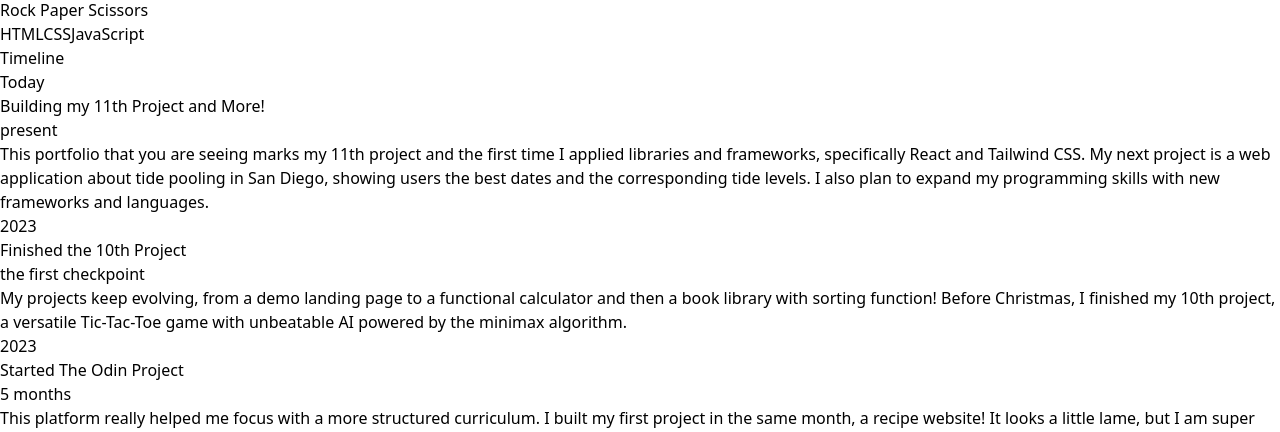
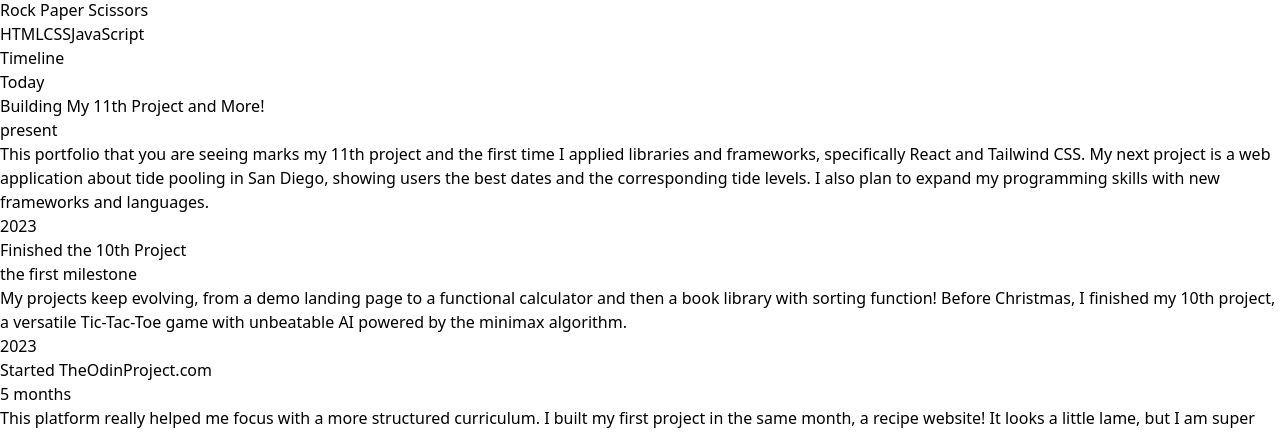
Before and after one commit to quandaworld/personal-portfolio, a React (Vite) app: page / in a window 1280 px wide. Shown: the part 5038-5470 px from the top of the page. Built offline with nearby package versions, Linux system fonts and the light colour scheme.

Commit message:
Update timeline data

```diff
--- a/data/timeline.js
+++ b/data/timeline.js
@@ -1,19 +1,19 @@
 export default [
   {
     year: 'Today',
-    title: 'Building my 11th Project and More!',
+    title: 'Building My 11th Project and More!',
     duration: 'present',
     details: "This portfolio that you are seeing marks my 11th project and the first time I applied libraries and frameworks, specifically React and Tailwind CSS. My next project is a web application about tide pooling in San Diego, showing users the best dates and the corresponding tide levels. I also plan to expand my programming skills with new frameworks and languages.",
   },
   {
     year: '2023',
     title: 'Finished the 10th Project',
-    duration: 'the first checkpoint',
+    duration: 'the first milestone',
     details: "My projects keep evolving, from a demo landing page to a functional calculator and then a book library with sorting function! Before Christmas, I finished my 10th project, a versatile Tic-Tac-Toe game with unbeatable AI powered by the minimax algorithm.",
   },
   {
     year: '2023',
-    title: 'Started The Odin Project',
+    title: "Started TheOdinProject.com",
     duration: '5 months',
     details: 'This platform really helped me focus with a more structured curriculum. I built my first project in the same month, a recipe website! It looks a little lame, but I am super proud of it!',
   },
```
